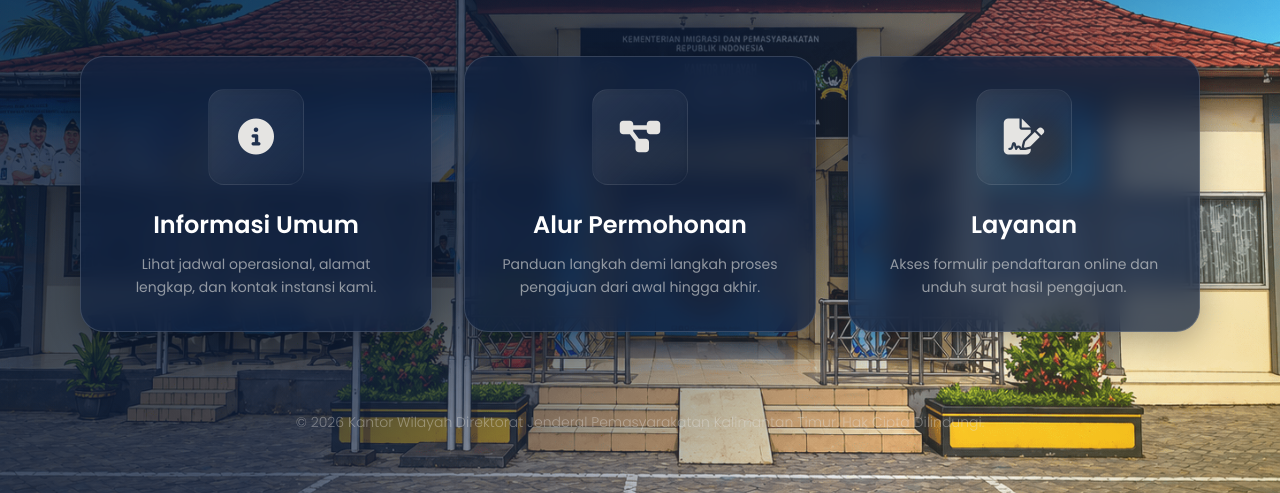
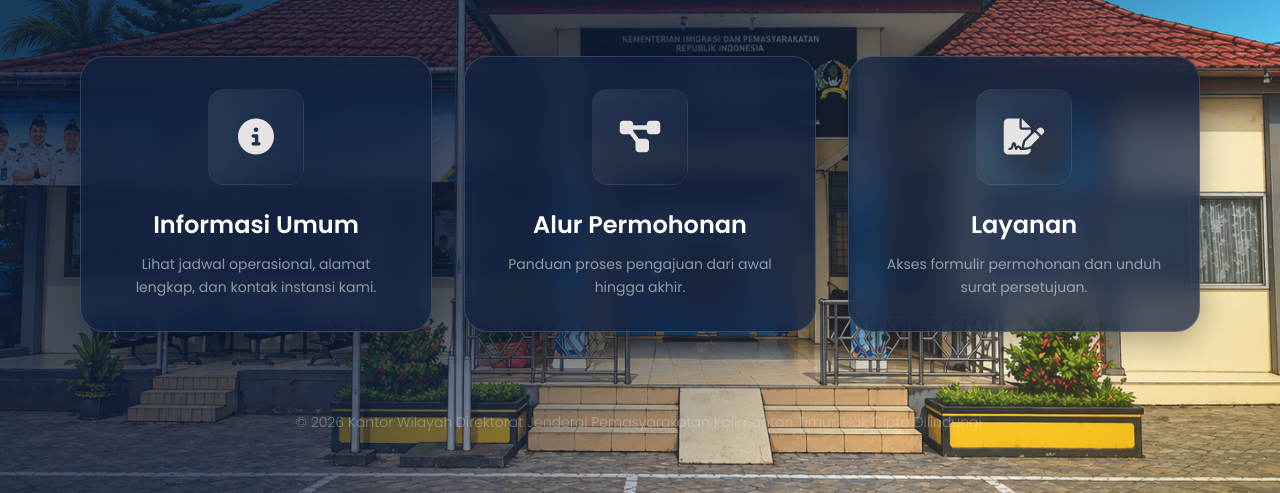
Before and after one commit to kanwilditjenpaskaltim/SiPerian, a plain HTML site: page index.html in a window 1280 px wide. Shown: the part 307-800 px from the top of the page. Drawn offline with nearby package versions, Linux system fonts and the light colour scheme.

Commit message:
Edit : keterangan menu

```diff
--- a/index.html
+++ b/index.html
@@ -296,7 +296,7 @@
                 <h2 class="text-2xl font-semibold mb-3 text-white group-hover:text-gold transition-colors duration-300">
                     Alur Permohonan</h2>
                 <p class="text-sm text-platinum/60 leading-relaxed group-hover:text-platinum/80 transition-colors">
-                    Panduan langkah demi langkah proses pengajuan dari awal hingga akhir.</p>
+                    Panduan proses pengajuan dari awal hingga akhir.</p>
             </button>
 
             <!-- Menu 3: Layanan -->
@@ -310,7 +310,7 @@
                 <h2 class="text-2xl font-semibold mb-3 text-white group-hover:text-gold transition-colors duration-300">
                     Layanan</h2>
                 <p class="text-sm text-platinum/60 leading-relaxed group-hover:text-platinum/80 transition-colors">Akses
-                    formulir pendaftaran online dan unduh surat hasil pengajuan.</p>
+                    formulir permohonan dan unduh surat persetujuan.</p>
             </button>
 
         </main>
```
Also changed, not shown: Alur Permohonan Fix.png (deleted).
